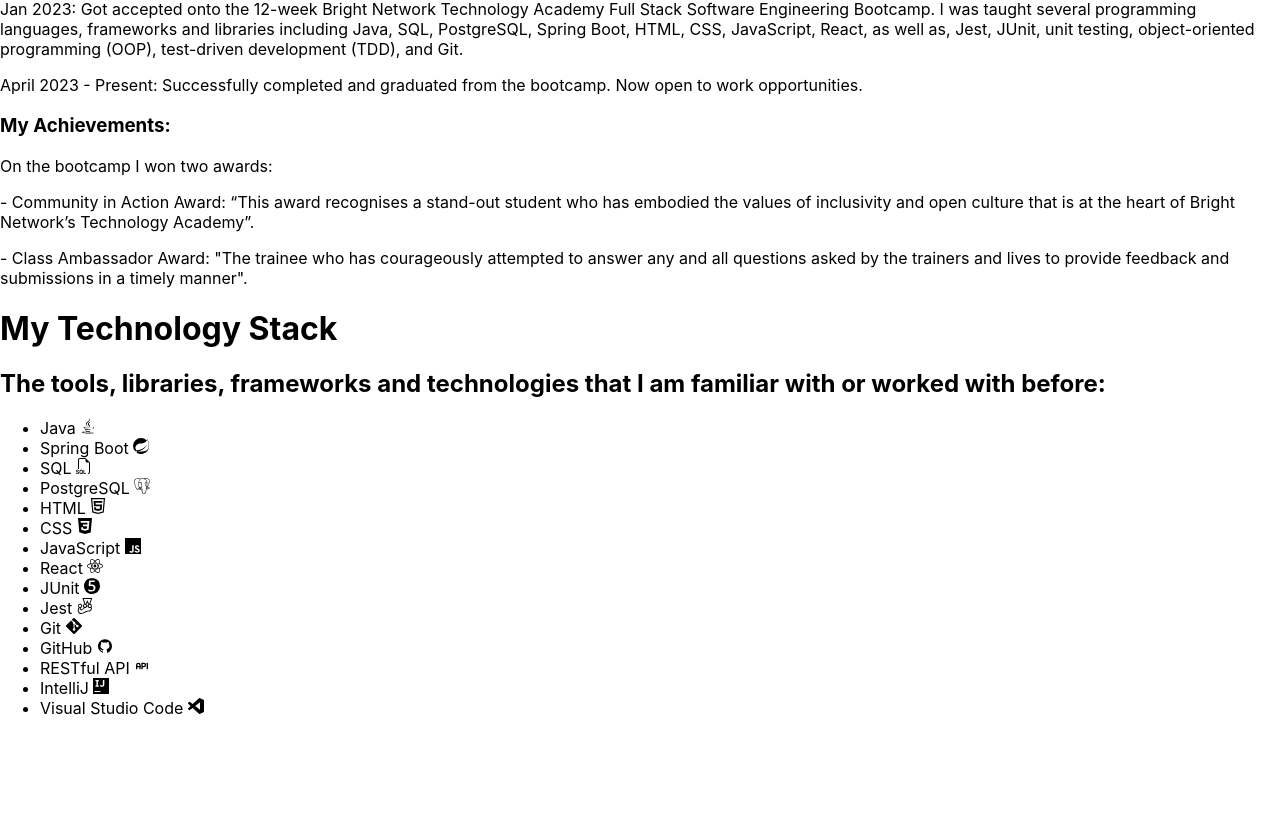
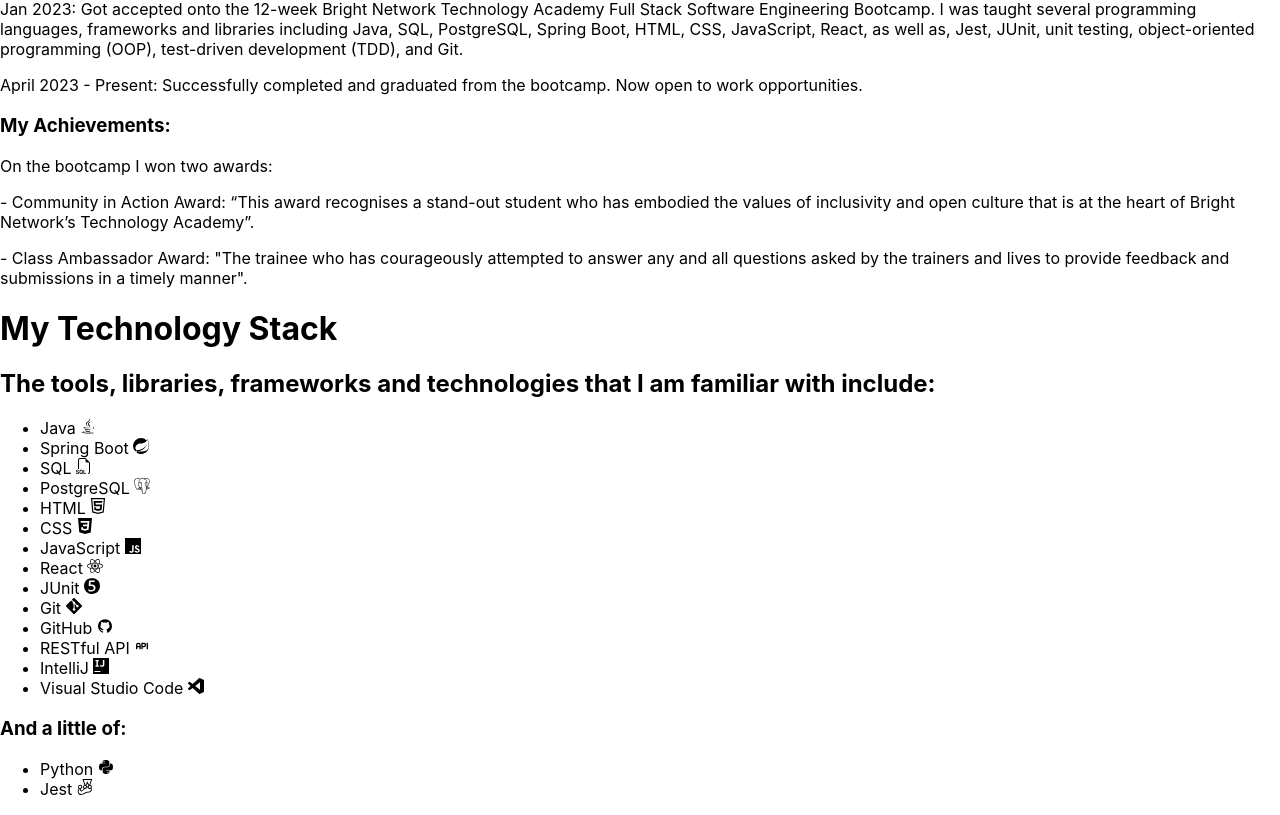
Before and after one commit to ChinikaC/My_Portfolio, a React (Create React App) app: page /TechnologyStack in a window 1280 px wide. Shown: the part 636-1451 px from the top of the page. Before the commit the page ends 1370 px from the top, so only its background shows below. Built offline with nearby package versions, Linux system fonts and the light colour scheme.

Commit message:
Added in python logo

```diff
--- a/src/components/TechnologyStack.js
+++ b/src/components/TechnologyStack.js
@@ -13,13 +13,14 @@
 import { TbApi } from "react-icons/tb";
 import { SiIntellijidea } from "react-icons/si";
 import { SiVisualstudiocode } from "react-icons/si";
+import { FaPython } from "react-icons/fa";
 
 const TechnologyStack = () => {
   return (
 
     <div className="technologyStackLogos">
     <h1>My Technology Stack</h1>
-    <h2>The tools, libraries, frameworks and technologies that I am familiar with or worked with before:</h2>
+    <h2>The tools, libraries, frameworks and technologies that I am familiar with include:</h2>
     <ul>
     <li>
     Java <FaJava/>
@@ -49,9 +50,6 @@
     JUnit <SiJunit5/>
     </li>
     <li>
-    Jest <SiJest/>
-    </li>
-    <li>
     Git <BsGit/>
     </li>
     <li>
@@ -66,9 +64,18 @@
     <li>
     Visual Studio Code <SiVisualstudiocode/>
     </li>
+    </ul>
 
+    <h3> And a little of: </h3>
+    <ul>
+    <li>
+    Python <FaPython/>
+    </li>
+    <li>
+    Jest <SiJest/>
+    </li>
+    </ul>
 
-    </ul>
    </div>
   )
 };
```
